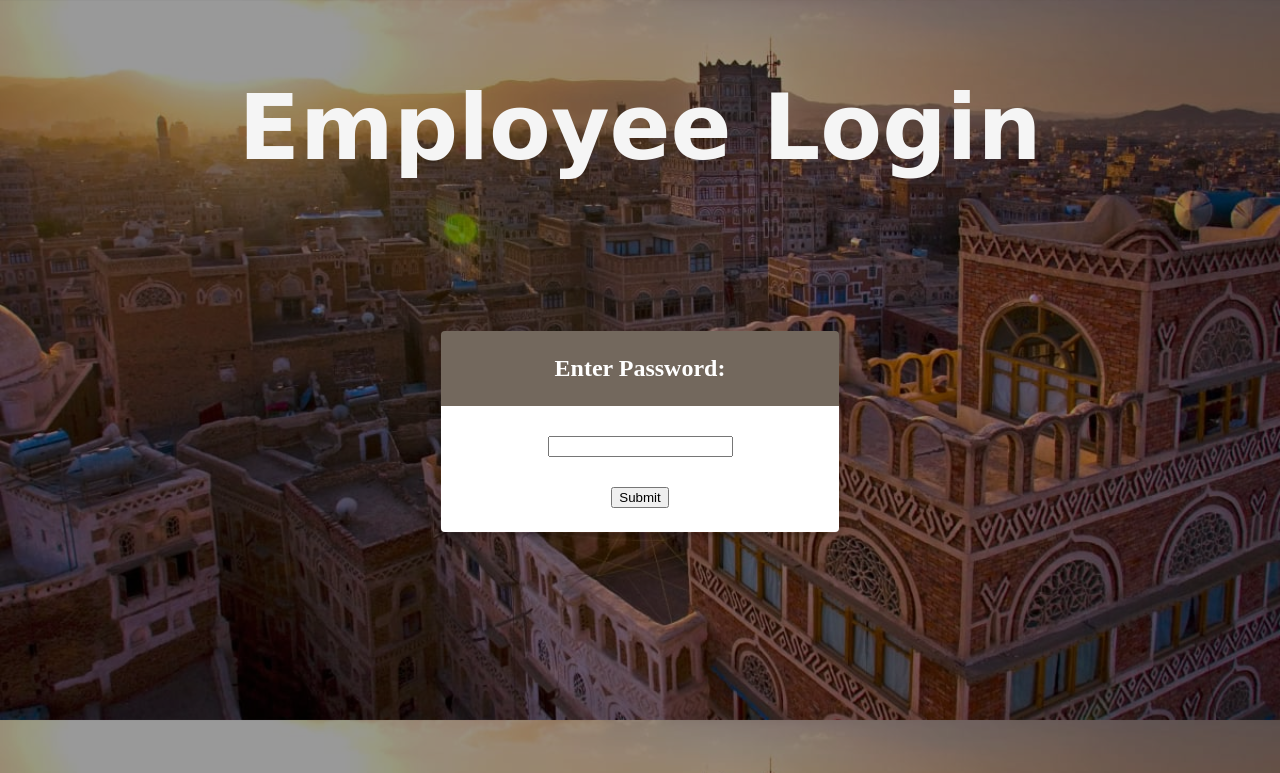
After one commit to AdhamOudeif/COSC436-Web-Dev-Projects, a PHP site: page /HW3-PHP/Q14/login.html in a window 1280 px wide. The commit adds this page. Shown: the top 773 px of the page. Run offline with PHP 8.4, Linux system fonts and the light colour scheme.

Commit message:
continuing Q14

```diff
--- a/HW3-PHP/Q10/compoundInterestCalculator.php
+++ b/HW3-PHP/Q10/compoundInterestCalculator.php
@@ -1,8 +1,7 @@
 <?php
 include '../db_connection.php';
-$conn = OpenCon();
 echo ("<script>console.log('Connected Successfully');</script>");
-CloseCon($conn);
+
 
 $name = $_GET["Name"];
 $principle = $_GET["Principle"];
--- /dev/null
+++ b/HW3-PHP/Q14/login.html
@@ -0,0 +1,72 @@
+<!DOCTYPE html>
+<html lang="en">
+
+<head>
+    <meta charset="UTF-8">
+    <meta http-equiv="X-UA-Compatible" content="IE=edge">
+    <meta name="viewport" content="width=device-width, initial-scale=1.0">
+    <meta name="author" content="Adham Oudeif">
+    <title>Employee Login</title>
+    <link href="styles.css" rel="StyleSheet">
+    <style>
+        table {
+            border: 1px #a39485 solid;
+            font-size: 1.5em;
+            box-shadow: 0 2px 5px rgba(0, 0, 0, .25);
+            width: 400px;
+            height: 200px;
+            border-collapse: collapse;
+            border-radius: 5px;
+            overflow: hidden;
+            margin-left: auto;
+            margin-right: auto;
+            text-align: center;
+            margin-top: 150px;
+        }
+
+        td,
+        th {
+            padding: 1em .5em;
+            vertical-align: middle;
+        }
+
+        td {
+            border-bottom: 1px solid rgba(0, 0, 0, .1);
+            background: #fff;
+            color: black;
+        }
+
+        tr {
+            background-color: #73685d;
+            font-weight: bold;
+            color: #fff;
+        }
+
+        td:hover {
+            background-color: goldenrod;
+        }
+    </style>
+</head>
+
+<body class="splash">
+    <!--Nav Bar-->
+    <div style="margin: auto;">
+        <h2 class="splash1">Employee Login</h2>
+        <p class="splash2">
+            <form method="get" action="Orders.php">
+            <table>
+                <tr>
+                    <th>Enter Password:</th>
+                </tr>
+                <tr>
+                    <td><input type="textbox" name="Password"><p> </p><input type="submit" value="Submit"></td>
+                </tr>
+                </table>
+            </form>
+            </p>
+    </div>
+
+
+</body>
+
+</html>
--- a/HW3-PHP/index.html
+++ b/HW3-PHP/index.html
@@ -15,7 +15,8 @@
         <li><a href="../HW3-PHP/Q11/index.php">Q11</a></li>
         <li><a href="../HW3-PHP/Q12/board.php">Q12</a></li>
         <li><a href="../HW3-PHP/Q13/index.php">Q13</a></li>
-        <li><a href="../HW3-PHP/Q14/index.html">Q14</a></li>
+        <li><a href="../HW3-PHP/Q14/index.html">Q14 Store</a></li>
+        <li><a href="../HW3-PHP/Q14/login.html">Q14 Employee Sign In</a></li>
         <li><a href="../HW3-PHP/Q15/index.php">Q15</a></li>
     </ol>
 </body>
```
Also changed, not shown: HW3-PHP/Q14/Order.php (+69 -10 lines), HW3-PHP/Q14/Orders.php (added).
